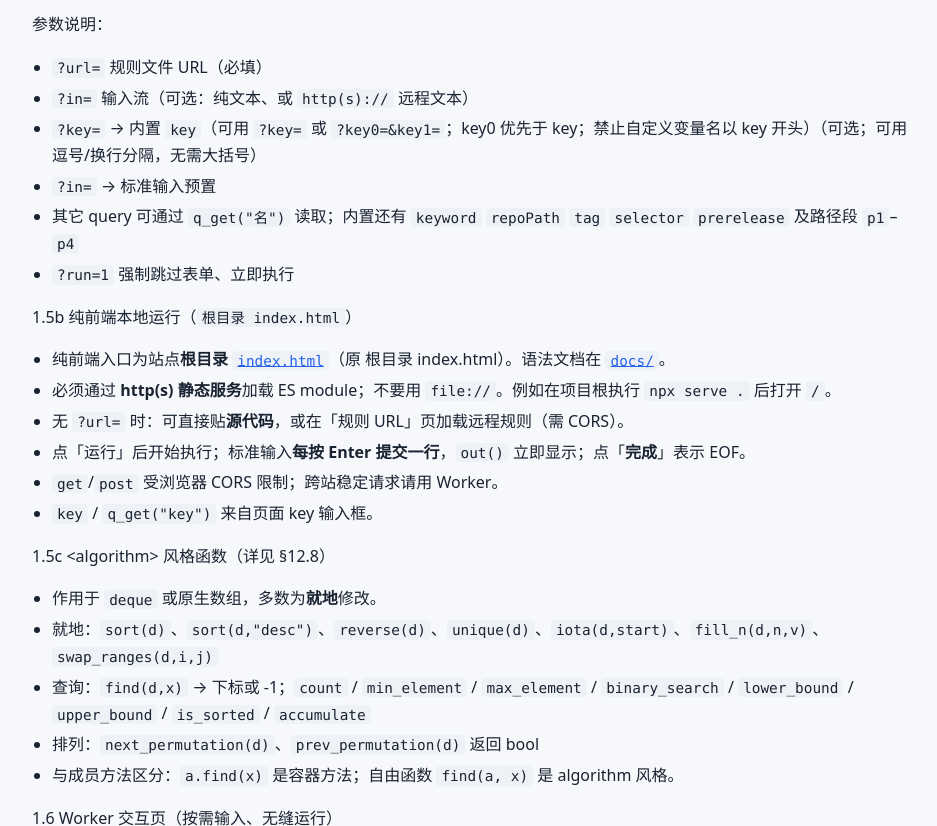
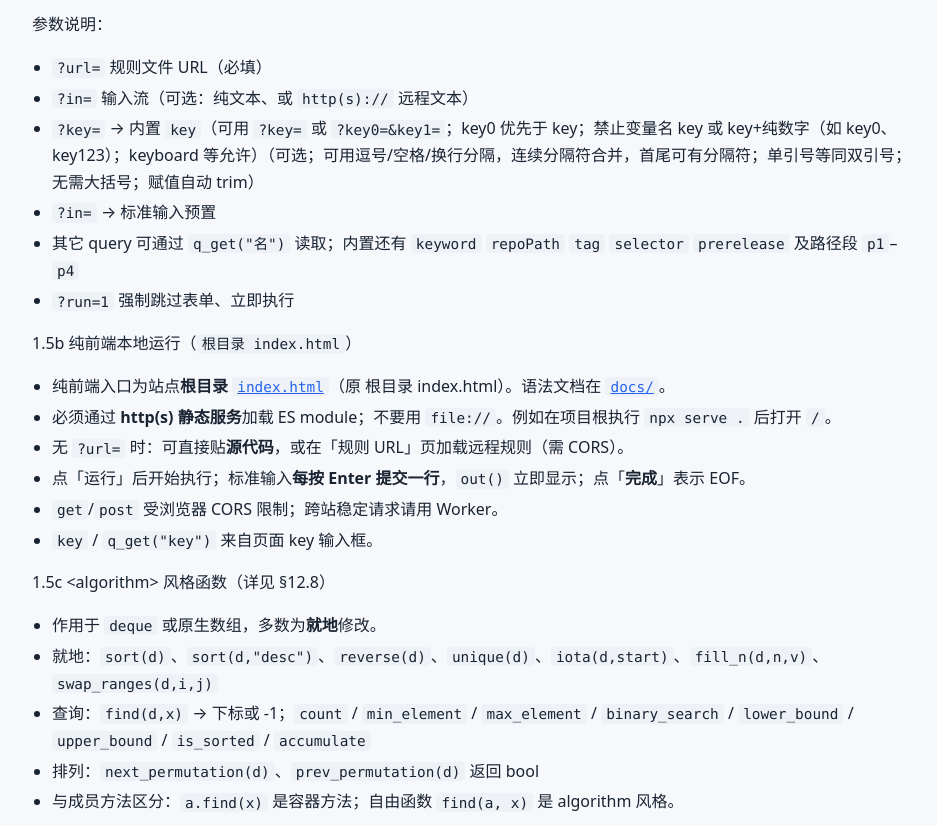
Before and after one commit to achtlv/achtlv.github.io, a plain HTML site: page cppscript/docs/index.html in a window 1280 px wide. Shown: the part 2353-3179 px from the top of the page, without its empty margins (168-1105 px from the left). Drawn offline with Linux system fonts and the light colour scheme.

Commit message:
Add files via upload

```diff
--- a/cppscript/docs/index.html
+++ b/cppscript/docs/index.html
@@ -134,7 +134,7 @@ try  catch  throw</code></pre>
 <ul>
 <li><code>?url=</code> 规则文件 URL（必填）</li>
 <li><code>?in=</code> 输入流（可选：纯文本、或 <code>http(s)://</code> 远程文本）</li>
-<li><code>?key=</code> → 内置 <code>key</code>（可用 <code>?key=</code> 或 <code>?key0=&amp;key1=</code>；key0 优先于 key；禁止自定义变量名以 key 开头）（可选；可用逗号/换行分隔，无需大括号）</li>
+<li><code>?key=</code> → 内置 <code>key</code>（可用 <code>?key=</code> 或 <code>?key0=&amp;key1=</code>；key0 优先于 key；禁止变量名 key 或 key+纯数字（如 key0、key123）；keyboard 等允许）（可选；可用逗号/空格/换行分隔，连续分隔符合并，首尾可有分隔符；单引号等同双引号；无需大括号；赋值自动 trim）</li>
 <li><code>?in=</code> → 标准输入预置</li>
 <li>其它 query 可通过 <code>q_get("名")</code> 读取；内置还有 <code>keyword</code> <code>repoPath</code> <code>tag</code> <code>selector</code> <code>prerelease</code> 及路径段 <code>p1</code>–<code>p4</code></li>
 <li><code>?run=1</code> 强制跳过表单、立即执行</li>
@@ -491,7 +491,7 @@ for (number i = 0; i &lt; 3; i++) {
 <p>number m[3][4]; 原生二维数组</p>
 <hr />
 <p>8. 容器</p>
-<p>8.1 三种容器；其中 <code>deque&lt;auto&gt;</code> / <code>set&lt;auto&gt;</code> 在 push/insert 时按实参决定元素运行时类型（number/string/bool 可混用）。内置 <code>key</code>（可用 <code>?key=</code> 或 <code>?key0=&amp;key1=</code>；key0 优先于 key；禁止自定义变量名以 key 开头） 在花括号形式下为 <code>deque&lt;auto&gt;</code></p>
+<p>8.1 三种容器；其中 <code>deque&lt;auto&gt;</code> / <code>set&lt;auto&gt;</code> 在 push/insert 时按实参决定元素运行时类型（number/string/bool 可混用）。内置 <code>key</code>（可用 <code>?key=</code> 或 <code>?key0=&amp;key1=</code>；key0 优先于 key；禁止变量名 key 或 key+纯数字（如 key0、key123）；keyboard 等允许） 在花括号形式下为 <code>deque&lt;auto&gt;</code></p>
 <p>类型 说明</p>
 <p>deque&lt;T&gt; 双端队列，可重复，支持下标</p>
 <p>set&lt;T&gt; 去重，按插入顺序，支持下标</p>
```
